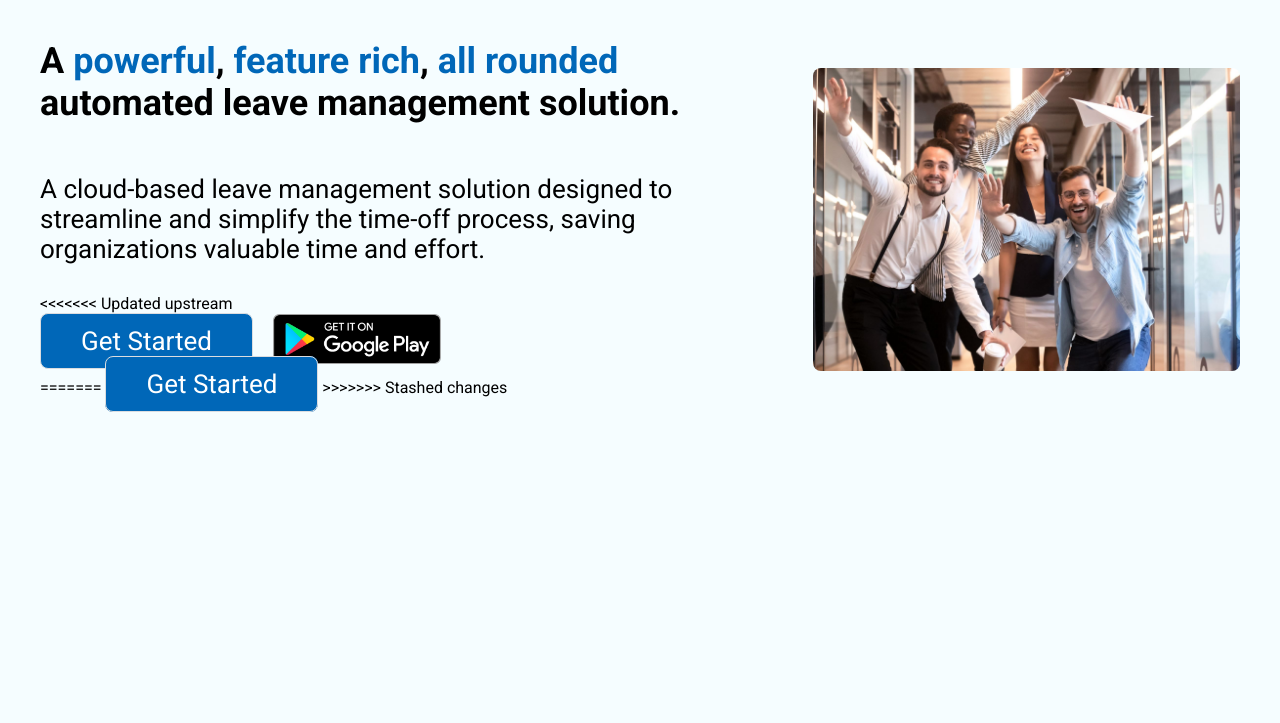
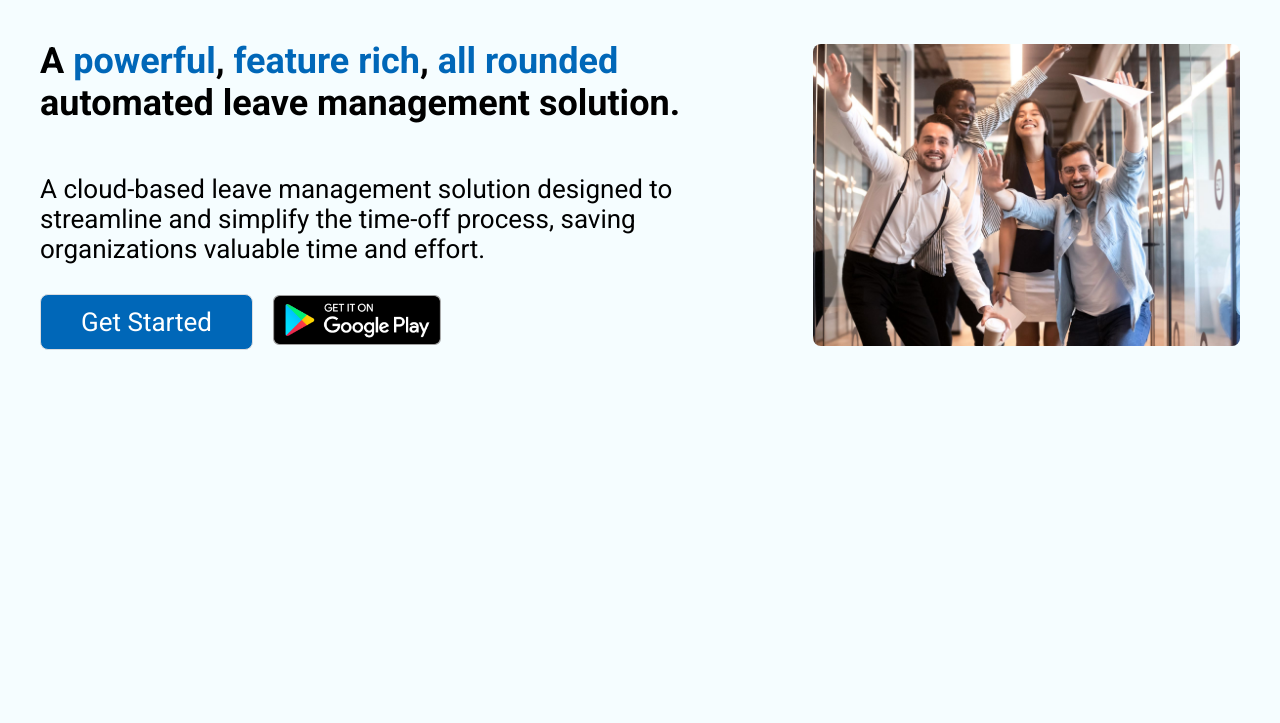
Before and after one commit to macrodev22/elms-proj, a Django app: page / in a window 1280 px wide. Shown: the part 77-800 px from the top of the page. Run offline with Django 5.2, Linux system fonts and the light colour scheme.

Commit message:
index correct

```diff
--- a/lms/core/templates/index.html
+++ b/lms/core/templates/index.html
@@ -23,14 +23,10 @@
             simplify the time-off process, saving organizations valuable time
             and effort.
           </h3>
-<<<<<<< Updated upstream
           <div class="content-btns-container">
             <a href="/start" class="btn btn-primary">Get Started</a>
             <a class="app-download-btn"><img src="{% static 'img/get_android_app.png' %}" /></a>
           </div>
-=======
-          <a href="/start" class="btn btn-primary">Get Started</a>
->>>>>>> Stashed changes
         </div>
         <div class="hero">
           <img src="{% static 'img/employee-happiness.jpg' %}" alt="hero" />
```
